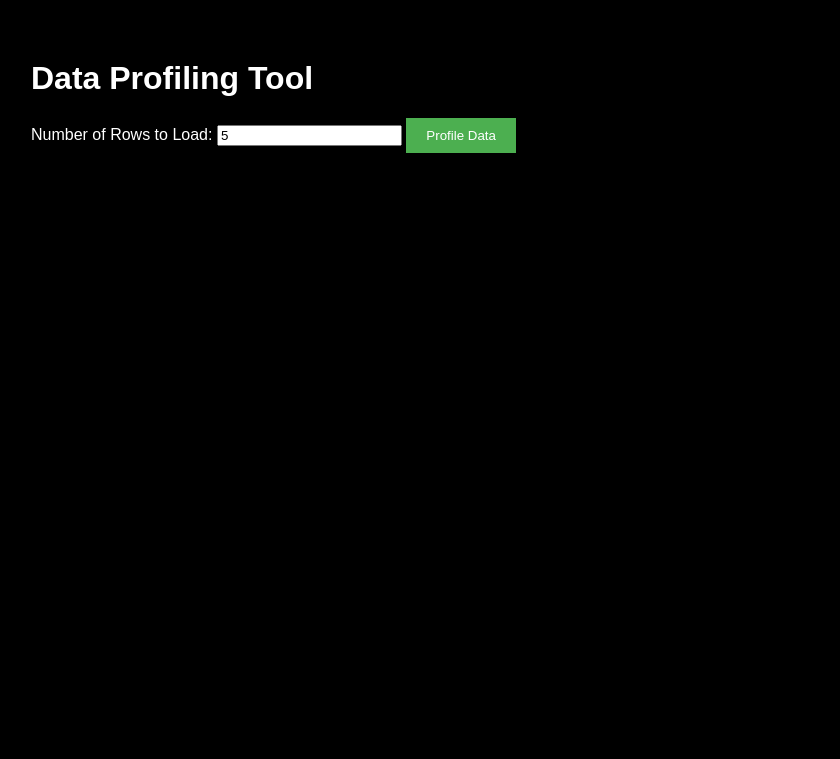
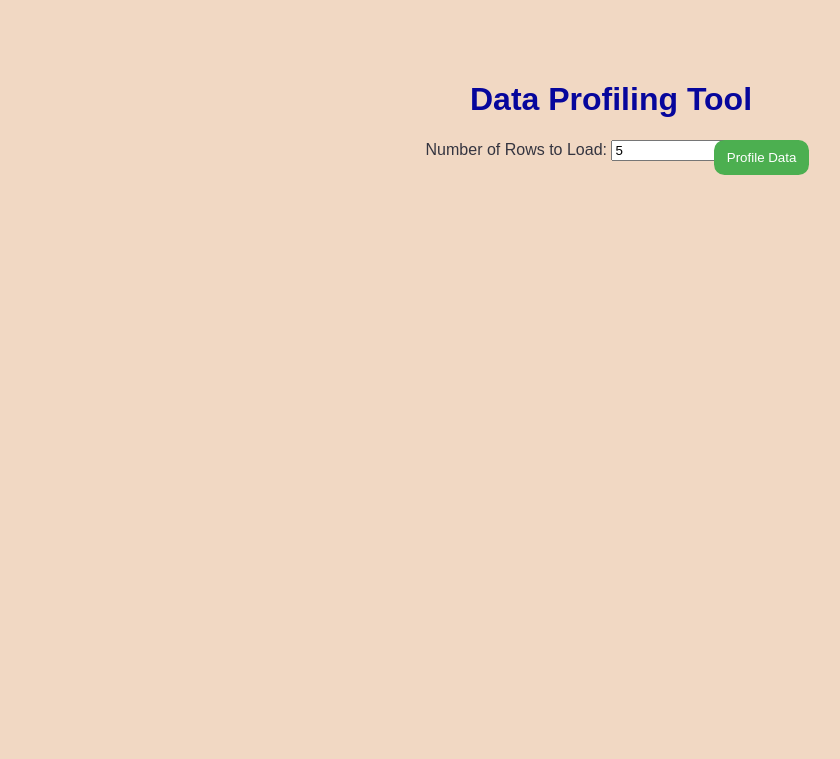
Before and after one commit to FarRza111/data_profiling, a FastAPI app: page / in a window 1280 px wide. Shown: the top 759 px of the page, without its empty margins (29-869 px from the left). Run offline with FastAPI, Linux system fonts and the light colour scheme.

Commit message:
Update style.css

```diff
--- a/static/style.css
+++ b/static/style.css
@@ -1,13 +1,17 @@
- body {
+body {
+    display: flex;
+    flex-direction: column;
     font-family: Arial, sans-serif;
+    align-items: center;
     margin: 40px;
     padding: 20px;
-    background-color: #000000; /* Set background to black */
-    color: #ffffff; /* Set text color to white */
+    background-color: #f1d8c3; /* Set background to f4c8a3 */
+    color: #353540 !important; /* Set text color to blue */
+    align-items: center;
 }
 
 h1, h2 {
-    color: #ffffff; /* Headings in white */
+    color: #06069c; /* Headings in blue */
 }
 
 form {
@@ -17,9 +21,15 @@ form {
 button {
     background-color: #4CAF50;
     color: white;
-    padding: 10px 20px;
+    padding: 10px 13px;
     border: none;
     cursor: pointer;
+    position: absolute;
+    right: 34.5%;
+    border-radius: 10.5px;
+
+    /*;*/
+    /*transform: translateY(-50%);*/
 }
 
 button:hover {
```
